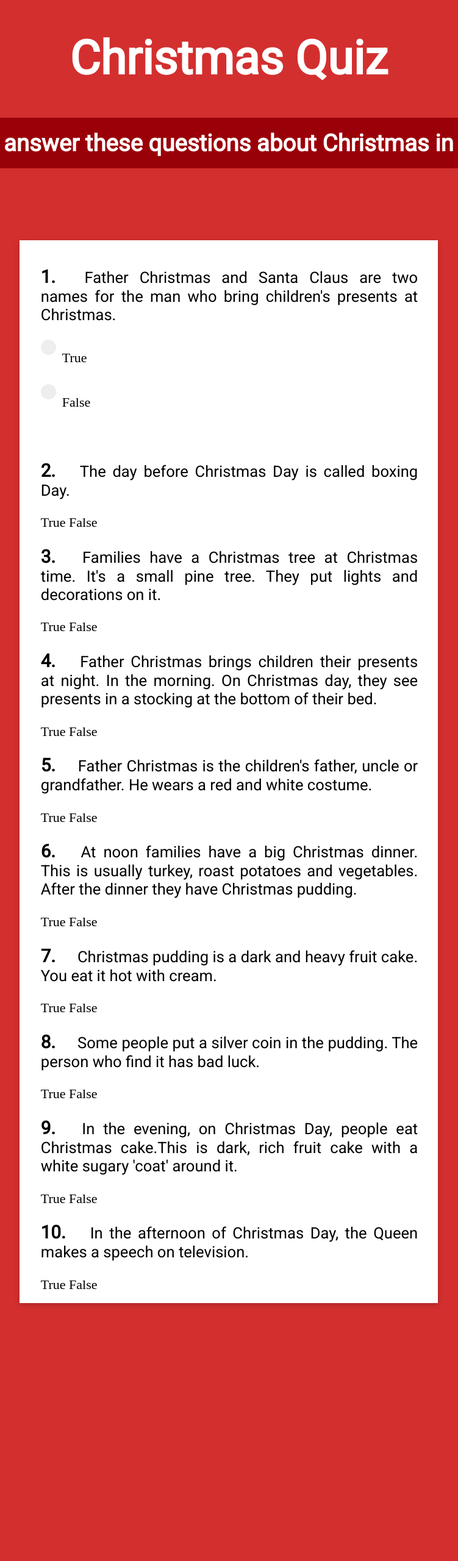
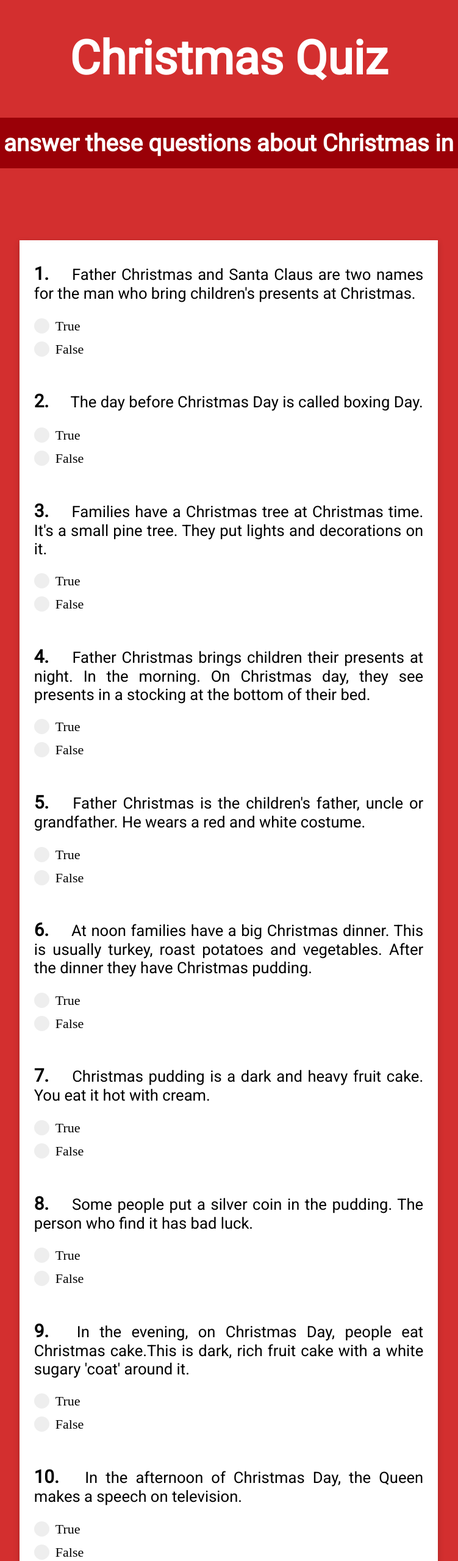
Before and after one commit to guillaumeMECE/xmas, a plain HTML site: page index.html in a window 1280 px wide. Shown: the top 2560 px of the page at 61% size, 265-1016 px from the left. Before the commit the page ends 2326 px from the top, so only its background shows below. Drawn offline with Linux system fonts and the light colour scheme.

Commit message:
radio work

```diff
--- a/index.html
+++ b/index.html
@@ -42,11 +42,11 @@
                   <p><b >1.</b> Father Christmas and Santa Claus are two names for the man who bring children's presents at Christmas.</p>
                   <!--input type="radio" name="Q1" value="1"> True
                   <input type="radio" name="Q1" value="0"> False-->
-                  <label class="container">True
+                  <label class="containerRadio">True
                   <input type="radio" name="Q1" value="1">
                   <span class="checkmark"></span>
                   </label>
-                  <label class="container">False
+                  <label class="containerRadio">False
                   <input type="radio" name="Q1" value="0">
                   <span class="checkmark"></span>
                   </label>
@@ -54,40 +54,94 @@
 
                   <i class="material-icons" id="icoQ1" style="font-size: 2vw;color:green;"></i>
                   <p><b>2.</b> The day before Christmas Day is called boxing Day.</p>
-                  <input type="radio" name="Q2" value="1" > True
-                  <input type="radio" name="Q2" value="0"> False
+                  <label class="containerRadio">True
+                  <input type="radio" name="Q2" value="1">
+                  <span class="checkmark"></span>
+                  </label>
+                  <label class="containerRadio">False
+                  <input type="radio" name="Q2" value="0">
+                  <span class="checkmark"></span>
+                  </label>
                   <i class="material-icons" id="icoQ2" style="font-size: 2vw;color:green;"></i>
                   <p><b>3.</b> Families have a Christmas tree at Christmas time. It's a small pine tree. They put lights and decorations on it.</p>
-                  <input type="radio" name="Q3" value="1" > True
-                  <input type="radio" name="Q3" value="0"> False
+                  <label class="containerRadio">True
+                  <input type="radio" name="Q3" value="1">
+                  <span class="checkmark"></span>
+                  </label>
+                  <label class="containerRadio">False
+                  <input type="radio" name="Q3" value="0">
+                  <span class="checkmark"></span>
+                  </label>
                   <i class="material-icons" id="icoQ3" style="font-size: 2vw;color:green;"></i>
                   <p><b>4.</b> Father Christmas brings children their presents at night. In the morning. On Christmas day, they see presents in a stocking at the bottom of their bed.</p>
-                  <input type="radio" name="Q4" value="0" > True
-                  <input type="radio" name="Q4" value="1"> False
+                  <label class="containerRadio">True
+                  <input type="radio" name="Q4" value="1">
+                  <span class="checkmark"></span>
+                  </label>
+                  <label class="containerRadio">False
+                  <input type="radio" name="Q4" value="0">
+                  <span class="checkmark"></span>
+                  </label>
                   <i class="material-icons" id="icoQ4" style="font-size: 2vw;color:green;"></i>
                   <p><b>5.</b> Father Christmas is the children's father, uncle or grandfather. He wears a red and white costume.</p>
-                  <input type="radio" name="Q5" value="1" > True
-                  <input type="radio" name="Q5" value="0"> False
+                  <label class="containerRadio">True
+                  <input type="radio" name="Q5" value="1">
+                  <span class="checkmark"></span>
+                  </label>
+                  <label class="containerRadio">False
+                  <input type="radio" name="Q5" value="0">
+                  <span class="checkmark"></span>
+                  </label>
                   <i class="material-icons" id="icoQ5" style="font-size: 2vw;color:green;"></i>
                   <p><b>6.</b> At noon families have a big Christmas dinner. This is usually turkey, roast potatoes and vegetables. After the dinner they have Christmas pudding.</p>
-                  <input type="radio" name="Q6" value="1" > True
-                  <input type="radio" name="Q6" value="0"> False
+                  <label class="containerRadio">True
+                  <input type="radio" name="Q6" value="1">
+                  <span class="checkmark"></span>
+                  </label>
+                  <label class="containerRadio">False
+                  <input type="radio" name="Q6" value="0">
+                  <span class="checkmark"></span>
+                  </label>
                   <i class="material-icons" id="icoQ6" style="font-size: 2vw;color:green;"></i>
                   <p><b>7.</b> Christmas pudding is a dark and heavy fruit cake. You eat it hot with cream.</p>
-                  <input type="radio" name="Q7" value="0" > True
-                  <input type="radio" name="Q7" value="1"> False
+                  <label class="containerRadio">True
+                  <input type="radio" name="Q7" value="1">
+                  <span class="checkmark"></span>
+                  </label>
+                  <label class="containerRadio">False
+                  <input type="radio" name="Q7" value="0">
+                  <span class="checkmark"></span>
+                  </label>
                   <i class="material-icons" id="icoQ7" style="font-size: 2vw;color:green;"></i>
                   <p><b>8.</b> Some people put a silver coin in the pudding. The person who find it has bad luck.</p>
-                  <input type="radio" name="Q8" value="0"> True
-                  <input type="radio" name="Q8" value="1"> False
+                  <label class="containerRadio">True
+                  <input type="radio" name="Q8" value="1">
+                  <span class="checkmark"></span>
+                  </label>
+                  <label class="containerRadio">False
+                  <input type="radio" name="Q8" value="0">
+                  <span class="checkmark"></span>
+                  </label>
                   <i class="material-icons" id="icoQ8" style="font-size: 2vw;color:green;"></i>
                   <p><b>9.</b> In the evening, on Christmas Day, people eat Christmas cake.This is dark, rich fruit cake with a white sugary 'coat' around it.</p>
-                  <input type="radio" name="Q9" value="1"> True
-                  <input type="radio" name="Q9" value="0"> False
+                  <label class="containerRadio">True
+                  <input type="radio" name="Q9" value="1">
+                  <span class="checkmark"></span>
+                  </label>
+                  <label class="containerRadio">False
+                  <input type="radio" name="Q9" value="0">
+                  <span class="checkmark"></span>
+                  </label>
                   <i class="material-icons" id="icoQ9" style="font-size: 2vw;color:green;"></i>
                   <p><b>10.</b> In the afternoon of Christmas Day, the Queen makes a speech on television.</p>
-                  <input type="radio" name="Q10" value="1"> True
-                  <input type="radio" name="Q10" value="0"> False
+                  <label class="containerRadio">True
+                  <input type="radio" name="Q10" value="1">
+                  <span class="checkmark"></span>
+                  </label>
+                  <label class="containerRadio">False
+                  <input type="radio" name="Q10" value="0">
+                  <span class="checkmark"></span>
+                  </label>
                   <i class="material-icons" id="icoQ10" style="font-size: 2vw;color:green;"></i>
                   <br>
                   <!--button class="button button1" onclick="calcul();">Validation</button-->
--- a/src/radioBtn.css
+++ b/src/radioBtn.css
@@ -1,5 +1,5 @@
 /* The container */
-.container {
+.containerRadio {
     display: block;
     position: relative;
     padding-left: 35px;
@@ -13,7 +13,7 @@
 }
 
 /* Hide the browser's default radio button */
-.container input {
+.containerRadio input {
     position: absolute;
     opacity: 0;
     cursor: pointer;
@@ -31,12 +31,12 @@
 }
 
 /* On mouse-over, add a grey background color */
-.container:hover input ~ .checkmark {
+.containerRadio:hover input ~ .checkmark {
     background-color: #ccc;
 }
 
 /* When the radio button is checked, add a blue background */
-.container input:checked ~ .checkmark {
+.containerRadio input:checked ~ .checkmark {
     background-color: #2196F3;
 }
 
@@ -48,12 +48,12 @@
 }
 
 /* Show the indicator (dot/circle) when checked */
-.container input:checked ~ .checkmark:after {
+.containerRadio input:checked ~ .checkmark:after {
     display: block;
 }
 
 /* Style the indicator (dot/circle) */
-.container .checkmark:after {
+.containerRadio .checkmark:after {
  	top: 9px;
 	left: 9px;
 	width: 8px;
```
